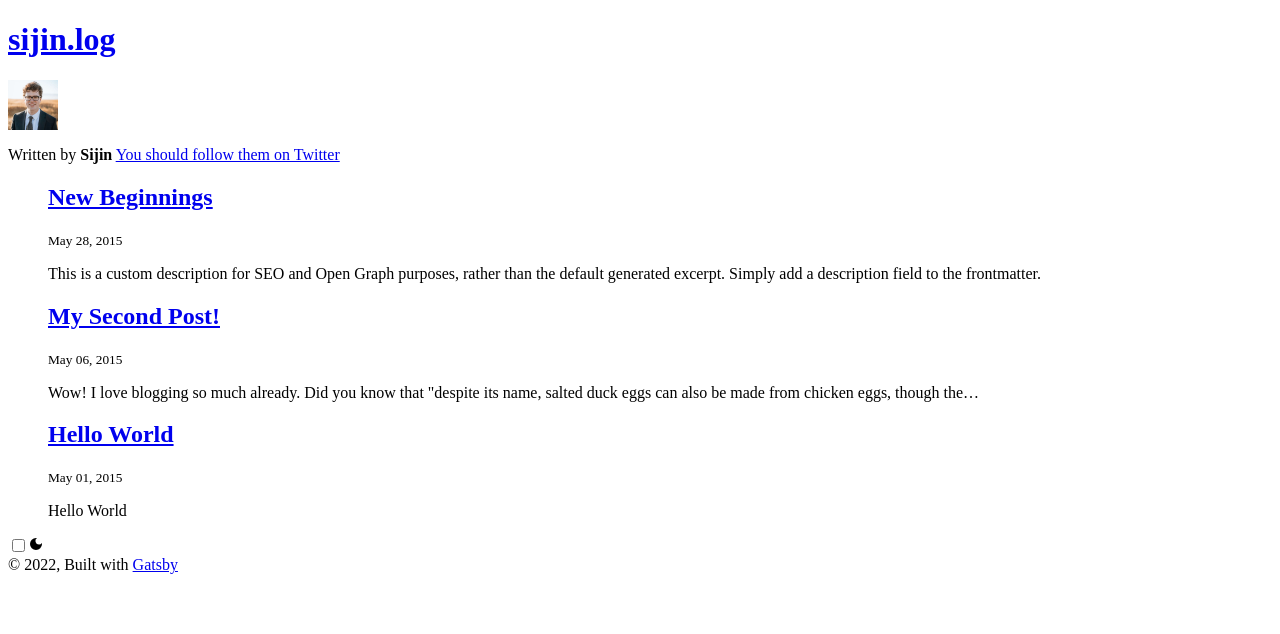
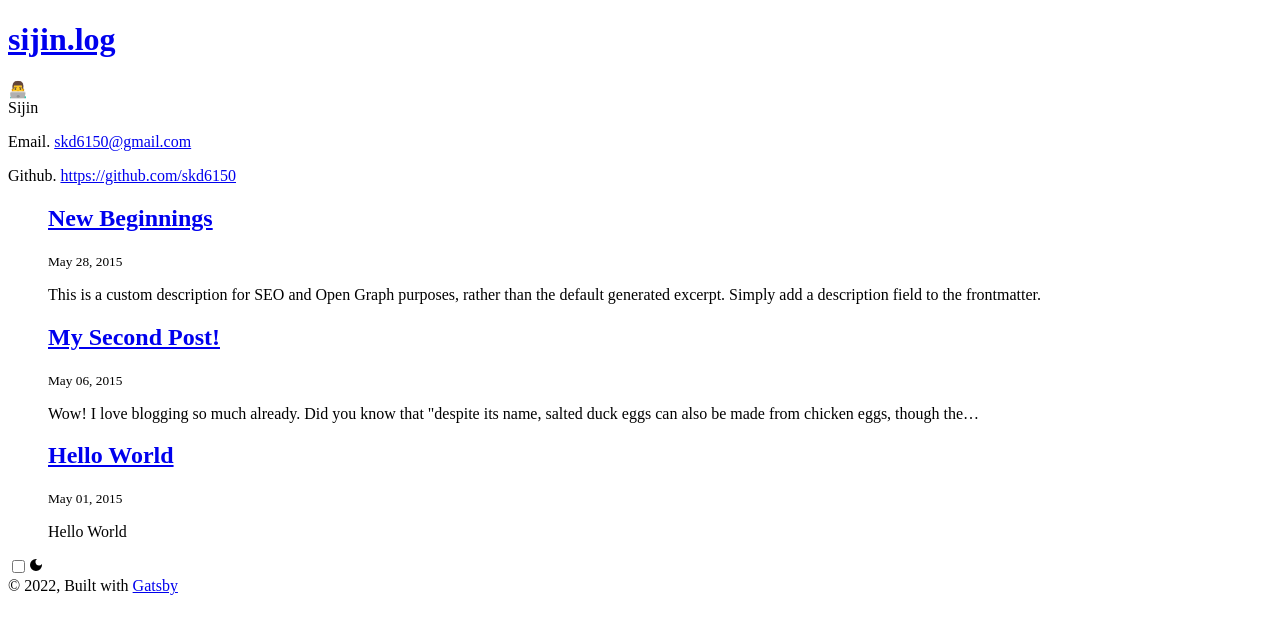
Before and after one commit to skd6150/skd6150.github.com, a Gatsby site: page / in a window 1280 px wide. Built offline with nearby package versions, Linux system fonts and the light colour scheme; Gatsby itself is replaced by a stand-in of ours.

Commit message:
feat: bio 컴포넌트 수정

```diff
--- a/src/components/bio.tsx
+++ b/src/components/bio.tsx
@@ -1,13 +1,5 @@
-/**
- * Bio component that queries for data
- * with Gatsby's useStaticQuery component
- *
- * See: https://www.gatsbyjs.com/docs/use-static-query/
- */
-
 import * as React from "react"
 import { useStaticQuery, graphql } from "gatsby"
-import { StaticImage } from "gatsby-plugin-image"
 
 const Bio = () => {
   const data = useStaticQuery(graphql`
@@ -16,41 +8,32 @@ const Bio = () => {
         siteMetadata {
           author {
             name
-            summary
           }
           social {
-            twitter
+            email
+            github
           }
         }
       }
     }
   `)
 
-  // Set these values by editing "siteMetadata" in gatsby-config.js
-  const author = data.site.siteMetadata?.author
-  const social = data.site.siteMetadata?.social
+  const author = data.site.siteMetadata?.author.name
+  const email = data.site.siteMetadata.social.email
+  const github = data.site.siteMetadata.social.github
 
   return (
     <div className="bio">
-      <StaticImage
-        className="bio-avatar"
-        layout="fixed"
-        formats={["auto", "webp", "avif"]}
-        src="../images/profile-pic.png"
-        width={50}
-        height={50}
-        quality={95}
-        alt="Profile picture"
-      />
-      {author?.name && (
+      <div className="bio-avatar">👨‍💻</div>
+      <div className="bio-description">
+        <div>{author}</div>
         <p>
-          Written by <strong>{author.name}</strong> {author?.summary || null}
-          {` `}
-          <a href={`https://twitter.com/${social?.twitter || ``}`}>
-            You should follow them on Twitter
-          </a>
+          Email. <a href={`mailto:${email}`}>{email}</a>
         </p>
-      )}
+        <p>
+          Github. <a href={github}>{github}</a>
+        </p>
+      </div>
     </div>
   )
 }
--- a/src/style.css
+++ b/src/style.css
@@ -258,10 +258,6 @@ a:focus {
   padding: var(--spacing-10) var(--spacing-5);
 }
 
-.global-wrapper[data-is-root-path="true"] .bio {
-  margin-bottom: var(--spacing-20);
-}
-
 .global-header {
   margin-bottom: var(--spacing-12);
 }
@@ -308,18 +304,28 @@ a:focus {
 
 .bio {
   display: flex;
-  margin-bottom: var(--spacing-16);
-}
-
-.bio p {
-  margin-bottom: var(--spacing-0);
+  background-color: var(--color-primary);
+  color: var(--color-background);
+  padding: var(--spacing-4);
+  border-radius: 10px 10px 0 0;
 }
 
 .bio-avatar {
-  margin-right: var(--spacing-4);
-  margin-bottom: var(--spacing-0);
-  min-width: 50px;
-  border-radius: 100%;
+  font-size: 3.3rem;
+  margin-right: var(--spacing-2);
+}
+
+.bio-description div {
+  font-size: var(--fontSize-2);
+  font-family: var(--font-heading);
+  margin-bottom: var(--spacing-2);
+}
+
+.bio-description p,
+.bio-description a {
+  font-size: var(--fontSize-0);
+  color: var(--color-background);
+  margin: 0;
 }
 
 .blog-post header h1 {
@@ -379,4 +385,13 @@ body.dark .theme-toggler {
   ol {
     list-style-position: inside;
   }
+  .bio {
+    padding: var(--spacing-2);
+  }
+
+  @media (max-width: 375px) {
+    :root {
+      --fontSize-root: 14px;
+    }
+  }
 }
```
